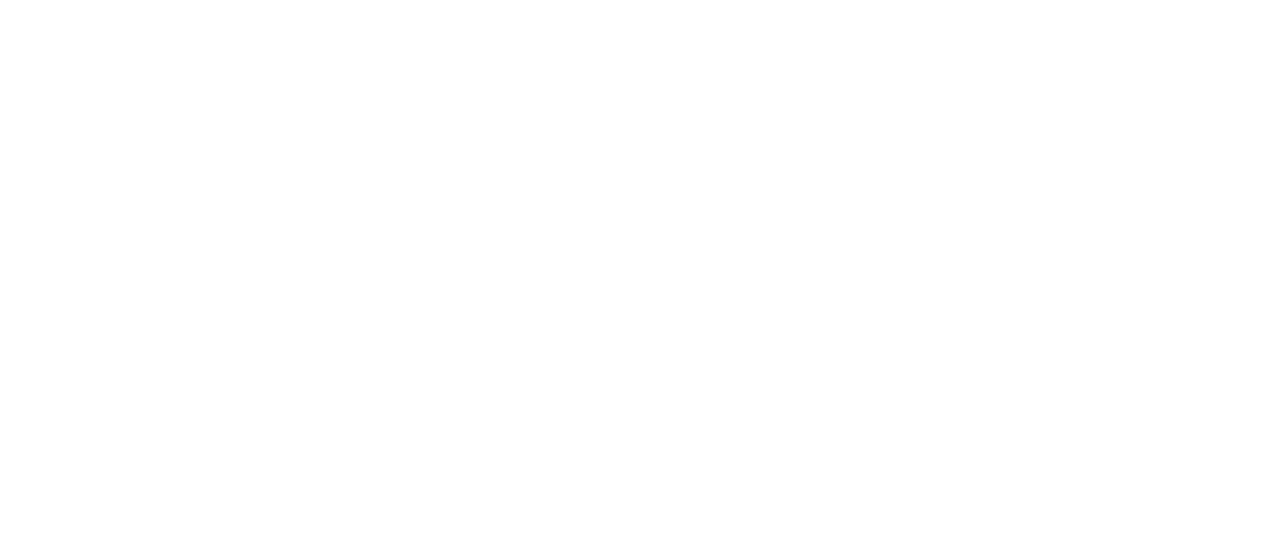
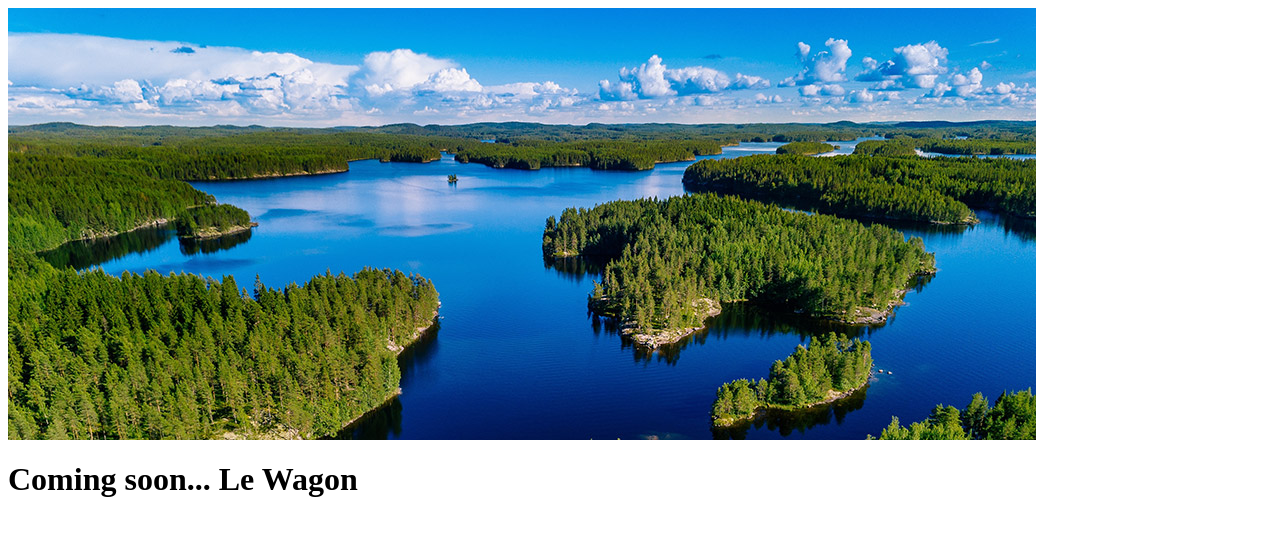
Before and after one commit to FransScholten/git-101, a plain HTML site: page index.html in a window 1280 px wide. Drawn offline with Linux system fonts and the light colour scheme.

Commit message:
Added logo

```diff
--- a/index.html
+++ b/index.html
@@ -1,2 +1,7 @@
 <html>
- <head>
+ <head></head>
+ <body>
+ 	<img src="picture1.jpg" alt="">
+ 	<h1> Coming soon... Le Wagon</h1>
+ </body>
+ </html>
```
Also changed, not shown: picture1.jpg (added).
